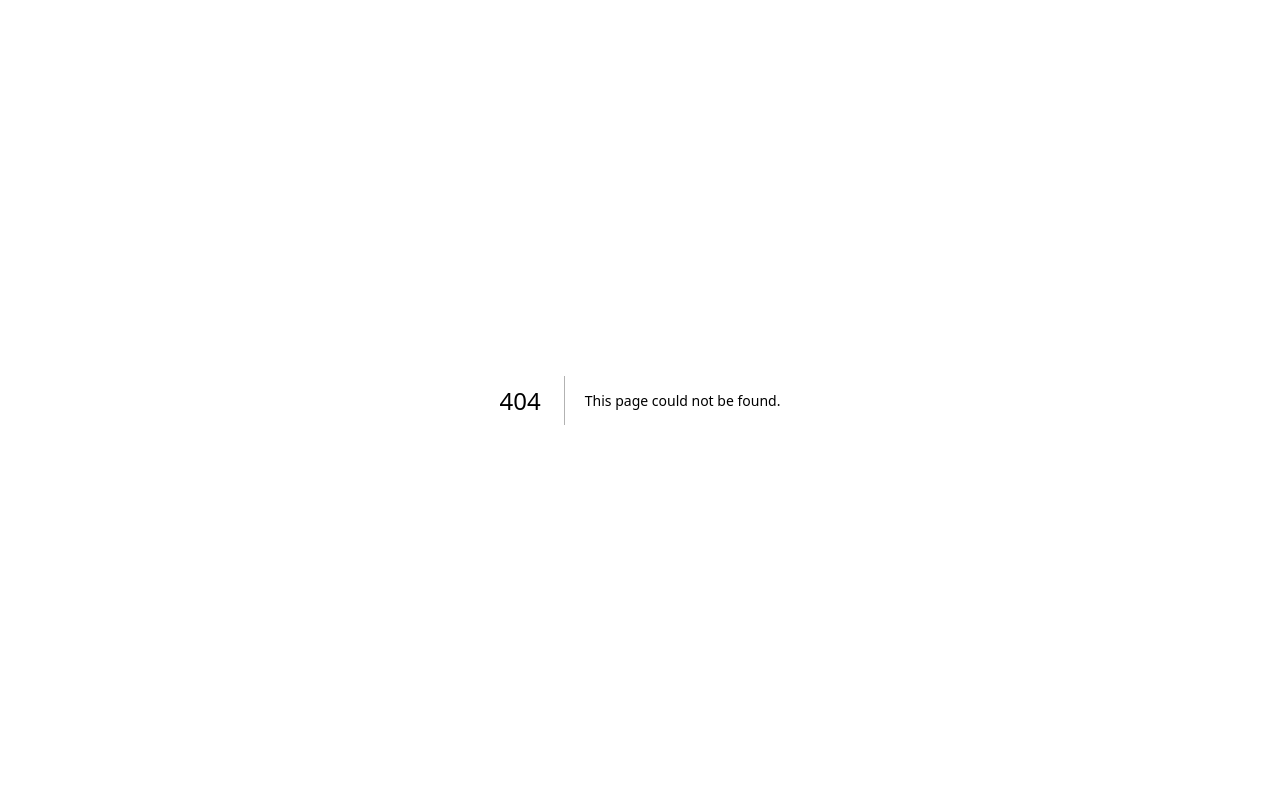
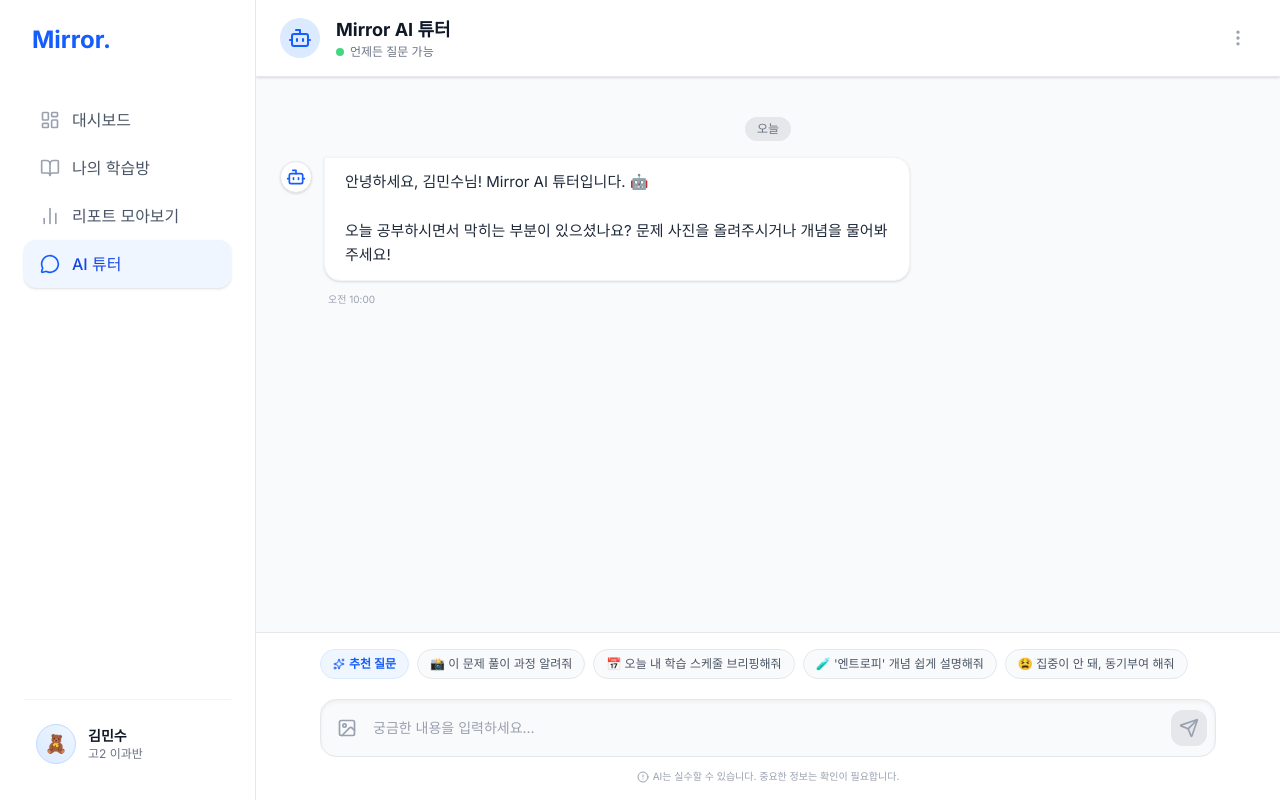
Before and after one commit to MIRROR-PROJECT/mirror-frontend, a Next.js app: page /chat in a window 1280 px wide. Before the commit this address had no page. Built offline with nearby package versions, Linux system fonts and the light colour scheme.

Commit message:
Add chat page

```diff
--- a/app/(main)/layout.tsx
+++ b/app/(main)/layout.tsx
@@ -1,19 +1,9 @@
-// 📂 app/(main)/layout.tsx
-import Sidebar from "../components/Sidebar"; // 사이드바 불러오기
+import React from "react";
 
 export default function MainLayout({ children }: { children: React.ReactNode }) {
   return (
-    // ⚠️ 여기엔 <html>, <body> 가 절대 있으면 안 됩니다!
-    <div className="flex min-h-screen bg-gray-50">
-
-      {/* 왼쪽: 사이드바 */}
-      <Sidebar />
-
-      {/* 오른쪽: 실제 페이지 내용 (dashboard, study-room 등) */}
-      <div className="flex-1">
-        {children}
-      </div>
-
+    <div className="min-h-screen bg-gray-50">
+      {children}
     </div>
   );
 }
--- /dev/null
+++ b/app/chat/page.tsx
@@ -0,0 +1,236 @@
+"use client";
+
+import { useState, useRef, useEffect } from "react";
+import { useStudy } from "../context/StudyContext"; // 경로 맞춰주세요 (../context/StudyContext 등)
+import {
+  Send,
+  Bot,
+  MoreVertical,
+  Image as ImageIcon,
+  Sparkles,
+  User,
+  AlertCircle
+} from "lucide-react";
+
+// 메시지 타입 정의
+type Message = {
+  id: number;
+  role: "user" | "ai";
+  text: string;
+  timestamp: string;
+  isTyping?: boolean;
+};
+
+export default function ChatPage() {
+  const { user } = useStudy();
+  const [input, setInput] = useState("");
+  const [isAiTyping, setIsAiTyping] = useState(false);
+
+  // 스크롤 제어를 위한 Ref
+  const messagesEndRef = useRef<HTMLDivElement>(null);
+
+  // [Mock Data] 초기 대화
+  const [messages, setMessages] = useState<Message[]>([
+    {
+      id: 1,
+      role: "ai",
+      text: `안녕하세요, ${user.name}님! Mirror AI 튜터입니다. 🤖\n\n오늘 공부하시면서 막히는 부분이 있으셨나요? 문제 사진을 올려주시거나 개념을 물어봐 주세요!`,
+      timestamp: "오전 10:00",
+    },
+  ]);
+
+  // 추천 질문 칩
+  const SUGGESTED_PROMPTS = [
+    "📸 이 문제 풀이 과정 알려줘",
+    "📅 오늘 내 학습 스케줄 브리핑해줘",
+    "🧪 '엔트로피' 개념 쉽게 설명해줘",
+    "😫 집중이 안 돼, 동기부여 해줘"
+  ];
+
+  // 새 메시지가 오면 맨 아래로 스크롤
+  const scrollToBottom = () => {
+    messagesEndRef.current?.scrollIntoView({ behavior: "smooth" });
+  };
+
+  useEffect(() => {
+    scrollToBottom();
+  }, [messages, isAiTyping]);
+
+  // 메시지 전송 핸들러
+  const handleSend = () => {
+    if (!input.trim()) return;
+
+    // 1. 유저 메시지 추가
+    const newUserMsg: Message = {
+      id: Date.now(),
+      role: "user",
+      text: input,
+      timestamp: new Date().toLocaleTimeString('ko-KR', { hour: '2-digit', minute: '2-digit' }),
+    };
+
+    setMessages((prev) => [...prev, newUserMsg]);
+    setInput("");
+    setIsAiTyping(true);
+
+    // 2. AI 응답 시뮬레이션 (1.5초 딜레이)
+    setTimeout(() => {
+      const newAiMsg: Message = {
+        id: Date.now() + 1,
+        role: "ai",
+        text: "질문 확인했습니다! \n(아직 데모 버전이라 실제 답변은 연동되지 않았지만, 곧 똑똑한 답변을 드릴 수 있도록 준비 중이에요! 🚀)",
+        timestamp: new Date().toLocaleTimeString('ko-KR', { hour: '2-digit', minute: '2-digit' }),
+      };
+      setMessages((prev) => [...prev, newAiMsg]);
+      setIsAiTyping(false);
+    }, 1500);
+  };
+
+  const handleKeyDown = (e: React.KeyboardEvent) => {
+    if (e.key === "Enter" && !e.shiftKey) {
+      e.preventDefault();
+      handleSend();
+    }
+  };
+
+  return (
+    // [중요] h-screen을 주어 사이드바 옆에서 화면 높이를 꽉 채움 (스크롤은 내부에서 발생)
+    <div className="flex flex-col h-screen bg-gray-50">
+
+      {/* 1. 채팅방 헤더 */}
+      <header className="bg-white border-b border-gray-200 px-6 py-4 flex justify-between items-center shrink-0 z-10 shadow-sm">
+        <div className="flex items-center gap-4">
+          <div className="w-10 h-10 rounded-full bg-blue-100 flex items-center justify-center text-blue-600">
+            <Bot className="w-6 h-6" />
+          </div>
+          <div>
+            <h1 className="font-bold text-gray-900 text-lg">Mirror AI 튜터</h1>
+            <div className="flex items-center gap-1.5">
+              <span className="w-2 h-2 bg-green-500 rounded-full animate-pulse"></span>
+              <span className="text-xs text-gray-500 font-medium">언제든 질문 가능</span>
+            </div>
+          </div>
+        </div>
+        <button className="p-2 hover:bg-gray-100 rounded-full text-gray-400 transition-colors">
+          <MoreVertical className="w-5 h-5" />
+        </button>
+      </header>
+
+      {/* 2. 메시지 영역 (flex-1로 남은 공간 차지 + overflow-y-auto로 스크롤) */}
+      <main className="flex-1 overflow-y-auto p-4 md:p-6 space-y-6 scrollbar-thin scrollbar-thumb-gray-300 scrollbar-track-transparent">
+
+        {/* 날짜 구분선 예시 */}
+        <div className="flex justify-center my-4">
+          <span className="bg-gray-200 text-gray-500 text-xs px-3 py-1 rounded-full">오늘</span>
+        </div>
+
+        {messages.map((msg) => {
+          const isAi = msg.role === "ai";
+          return (
+            <div
+              key={msg.id}
+              className={`flex gap-3 ${isAi ? "justify-start" : "justify-end"}`}
+            >
+              {isAi && (
+                <div className="w-8 h-8 rounded-full bg-white border border-gray-200 flex items-center justify-center shrink-0 mt-1 shadow-sm">
+                  <Bot className="w-5 h-5 text-blue-600" />
+                </div>
+              )}
+
+              <div className={`max-w-[80%] md:max-w-[60%] space-y-1 ${isAi ? "items-start" : "items-end flex flex-col"}`}>
+                {/* 말풍선 */}
+                <div
+                  className={`px-5 py-3 rounded-2xl text-[15px] leading-relaxed whitespace-pre-wrap shadow-sm ${
+                    isAi
+                      ? "bg-white text-gray-800 border border-gray-100 rounded-tl-none"
+                      : "bg-blue-600 text-white rounded-tr-none"
+                  }`}
+                >
+                  {msg.text}
+                </div>
+                {/* 시간 표시 */}
+                <span className="text-[10px] text-gray-400 px-1">
+                  {msg.timestamp}
+                </span>
+              </div>
+            </div>
+          );
+        })}
+
+        {/* AI 타이핑 애니메이션 */}
+        {isAiTyping && (
+          <div className="flex gap-3 justify-start animate-fade-in">
+             <div className="w-8 h-8 rounded-full bg-white border border-gray-200 flex items-center justify-center shrink-0 mt-1 shadow-sm">
+               <Bot className="w-5 h-5 text-blue-600" />
+             </div>
+             <div className="bg-white border border-gray-100 px-4 py-3 rounded-2xl rounded-tl-none shadow-sm flex items-center gap-1">
+               <span className="w-1.5 h-1.5 bg-gray-400 rounded-full animate-bounce delay-0"></span>
+               <span className="w-1.5 h-1.5 bg-gray-400 rounded-full animate-bounce delay-100"></span>
+               <span className="w-1.5 h-1.5 bg-gray-400 rounded-full animate-bounce delay-200"></span>
+             </div>
+          </div>
+        )}
+
+        {/* 스크롤 하단 앵커 */}
+        <div ref={messagesEndRef} />
+      </main>
+
+      {/* 3. 하단 입력 영역 (Footer) */}
+      <footer className="bg-white border-t border-gray-200 p-4 shrink-0 z-10">
+        <div className="max-w-4xl mx-auto space-y-3">
+
+          {/* 추천 질문 칩 (가로 스크롤) */}
+          <div className="flex gap-2 overflow-x-auto pb-2 scrollbar-hide">
+             <div className="flex items-center gap-1 px-3 py-1.5 bg-blue-50 text-blue-600 text-xs font-bold rounded-full shrink-0 border border-blue-100">
+                <Sparkles className="w-3 h-3" /> 추천 질문
+             </div>
+             {SUGGESTED_PROMPTS.map((prompt, idx) => (
+               <button
+                 key={idx}
+                 onClick={() => setInput(prompt.replace(/^[📸📅🧪😫] /, ""))}
+                 className="px-3 py-1.5 bg-gray-50 text-gray-600 text-xs rounded-full hover:bg-gray-100 transition-colors whitespace-nowrap border border-gray-200"
+               >
+                 {prompt}
+               </button>
+             ))}
+          </div>
+
+          {/* 입력창 */}
+          <div className="relative flex items-center gap-2 bg-gray-50 border border-gray-200 rounded-2xl p-2 focus-within:ring-2 focus-within:ring-blue-100 focus-within:border-blue-400 transition-all shadow-inner">
+            <button className="p-2 text-gray-400 hover:text-blue-500 hover:bg-gray-200 rounded-xl transition-colors">
+              <ImageIcon className="w-5 h-5" />
+            </button>
+
+            <input
+              type="text"
+              value={input}
+              onChange={(e) => setInput(e.target.value)}
+              onKeyDown={handleKeyDown}
+              placeholder="궁금한 내용을 입력하세요..."
+              className="flex-1 bg-transparent border-none focus:ring-0 py-2.5 text-gray-800 placeholder-gray-400 text-sm"
+              autoComplete="off"
+            />
+
+            <button
+              onClick={handleSend}
+              disabled={!input.trim() || isAiTyping}
+              className={`p-2 rounded-xl transition-all ${
+                input.trim()
+                  ? "bg-blue-600 text-white shadow-md hover:bg-blue-700 hover:scale-105"
+                  : "bg-gray-200 text-gray-400 cursor-not-allowed"
+              }`}
+            >
+              <Send className="w-5 h-5" />
+            </button>
+          </div>
+
+          <div className="text-center">
+             <p className="text-[10px] text-gray-400 flex items-center justify-center gap-1">
+               <AlertCircle className="w-3 h-3" />
+               AI는 실수할 수 있습니다. 중요한 정보는 확인이 필요합니다.
+             </p>
+          </div>
+        </div>
+      </footer>
+    </div>
+  );
+}
--- a/app/layout.tsx
+++ b/app/layout.tsx
@@ -2,6 +2,7 @@ import type { Metadata } from "next";
 import { Inter } from "next/font/google";
 import "./globals.css";
 import { StudyProvider } from "@/app/context/StudyContext";
+import Sidebar from "./components/Sidebar";
 
 const inter = Inter({ subsets: ["latin"] });
 
@@ -17,10 +18,14 @@ export default function RootLayout({
 }>) {
   return (
     <html lang="ko">
-      {/* ⚠️ 수정됨: 주석을 <body> 태그 안으로 옮기거나 삭제해야 합니다. */}
       <body className={inter.className}>
         <StudyProvider>
-          {children}
+          <div className="min-h-screen flex bg-gray-50">
+            <Sidebar />
+            <div className="flex-1">
+              {children}
+            </div>
+          </div>
         </StudyProvider>
       </body>
     </html>
```
